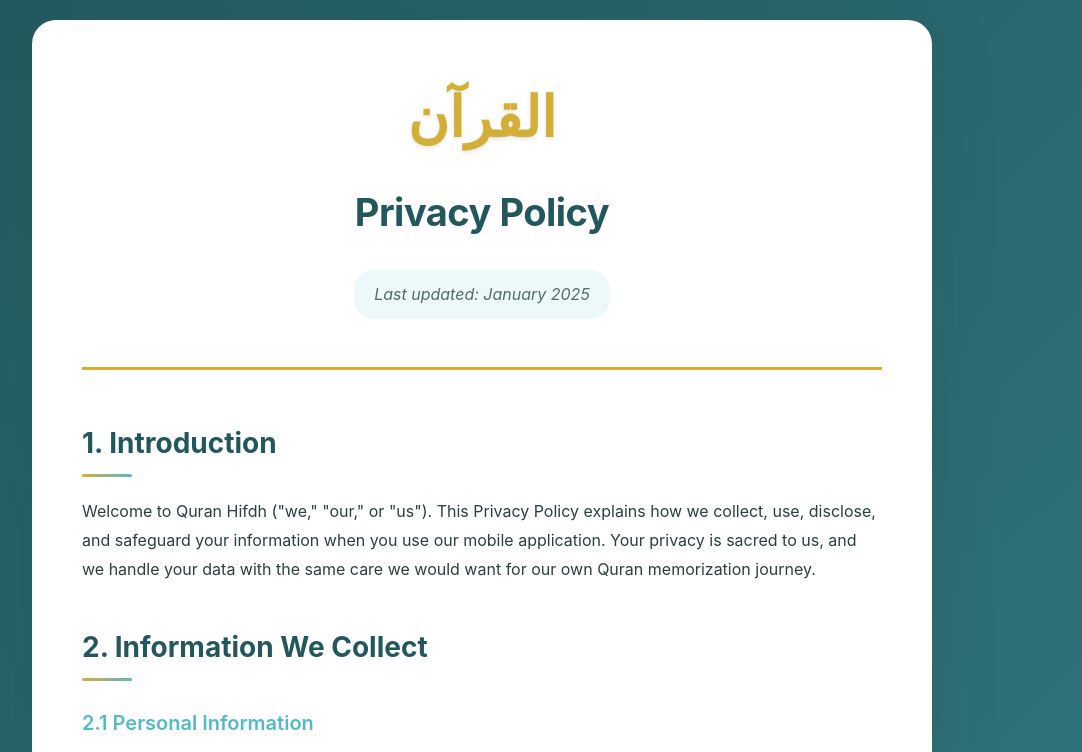
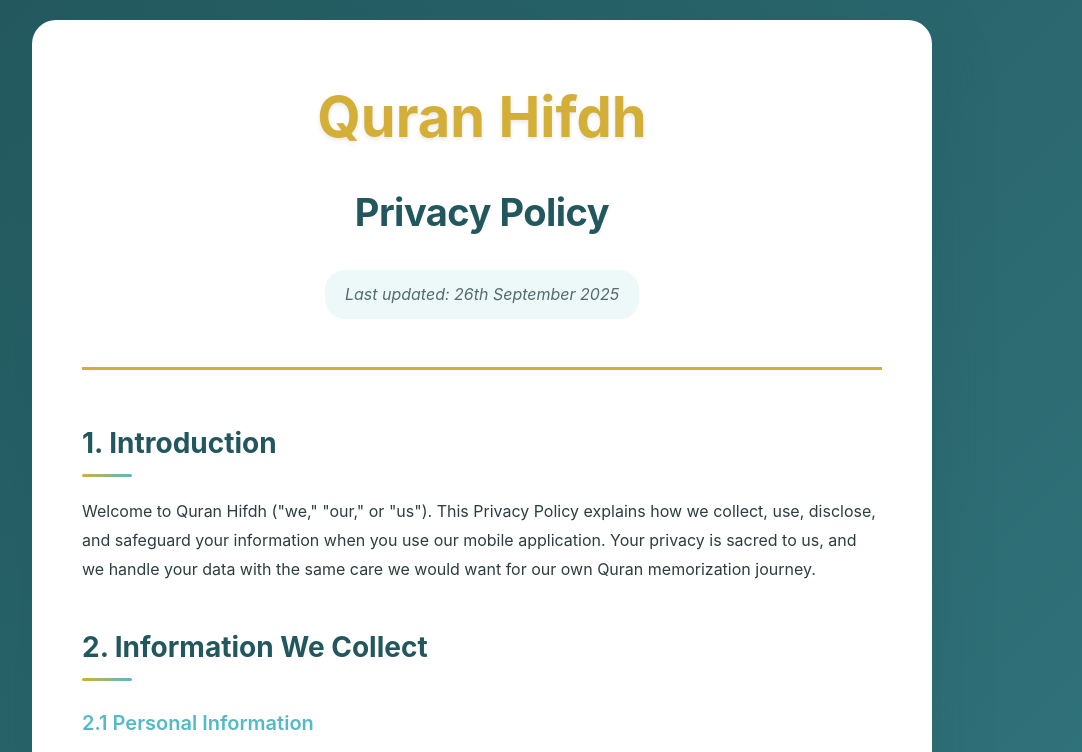
Before and after one commit to learning2codenowq/quran-hifdh-privacy, a plain HTML site: page index.html in a window 1280 px wide. Shown: the top 752 px of the page, without its empty margins (158-1240 px from the left). Drawn offline with Linux system fonts and the light colour scheme.

Commit message:
Update index.html

```diff
--- a/index.html
+++ b/index.html
@@ -271,9 +271,9 @@
 <body>
     <div class="container">
         <div class="header">
-            <div class="arabic-title">القرآن</div>
+            <div class="arabic-title">Quran Hifdh</div>
             <h1>Privacy Policy</h1>
-            <p class="last-updated">Last updated: January 2025</p>
+            <p class="last-updated">Last updated: 26th September 2025</p>
         </div>
 
         <h2>1. Introduction</h2>
@@ -426,9 +426,6 @@
         <div class="footer">
             <p>© 2025 Quran Hifdh - Developed with ❤️ for the Ummah</p>
             <p class="islamic-text">بارك الله فيكم - May Allah bless you and accept your efforts</p>
-            <p style="margin-top: 20px; font-style: italic;">
-                "And whoever relies upon Allah - then He is sufficient for him. Indeed, Allah will accomplish His purpose." - Quran 65:3
-            </p>
         </div>
     </div>
 </body>
```
